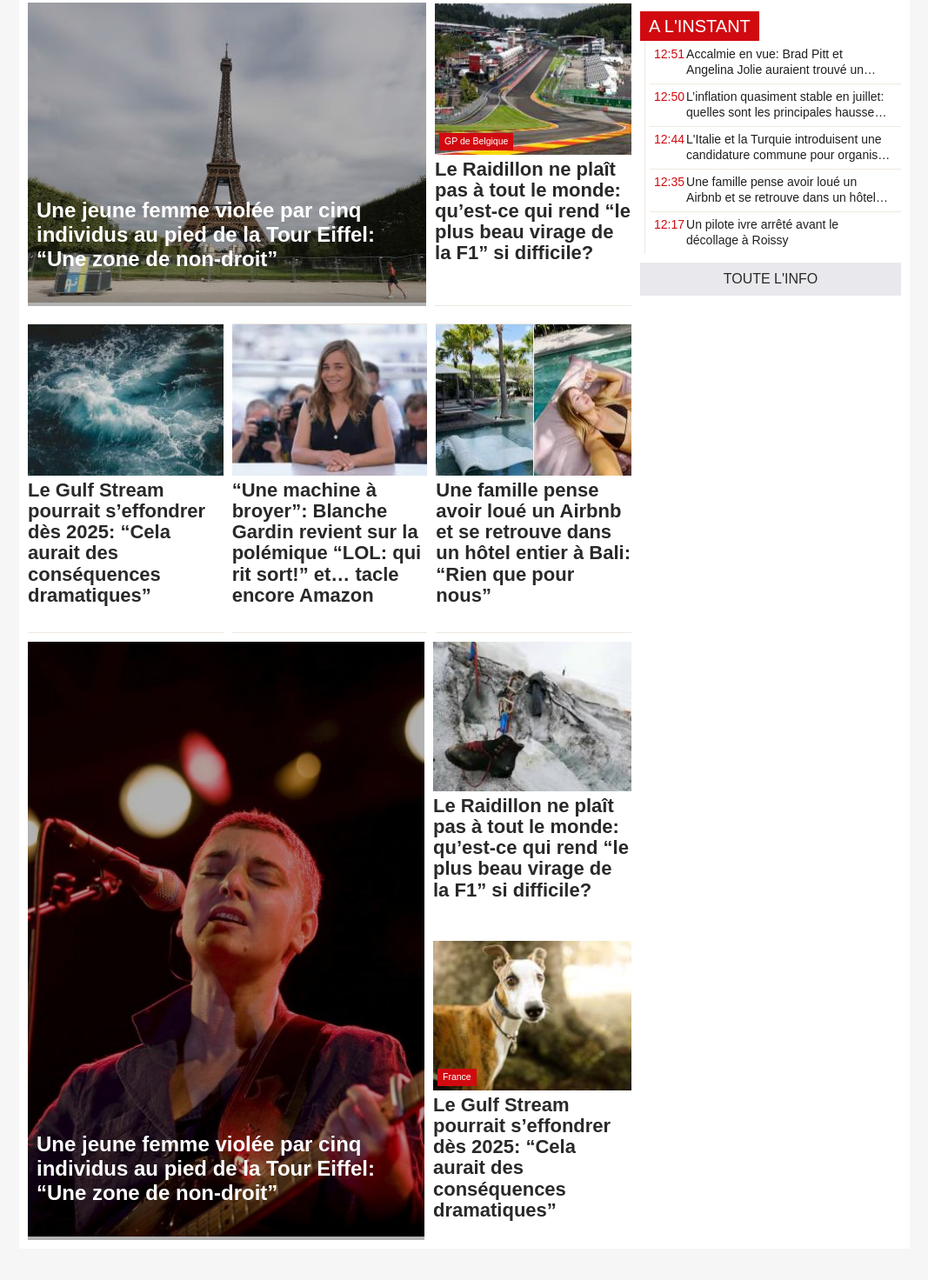
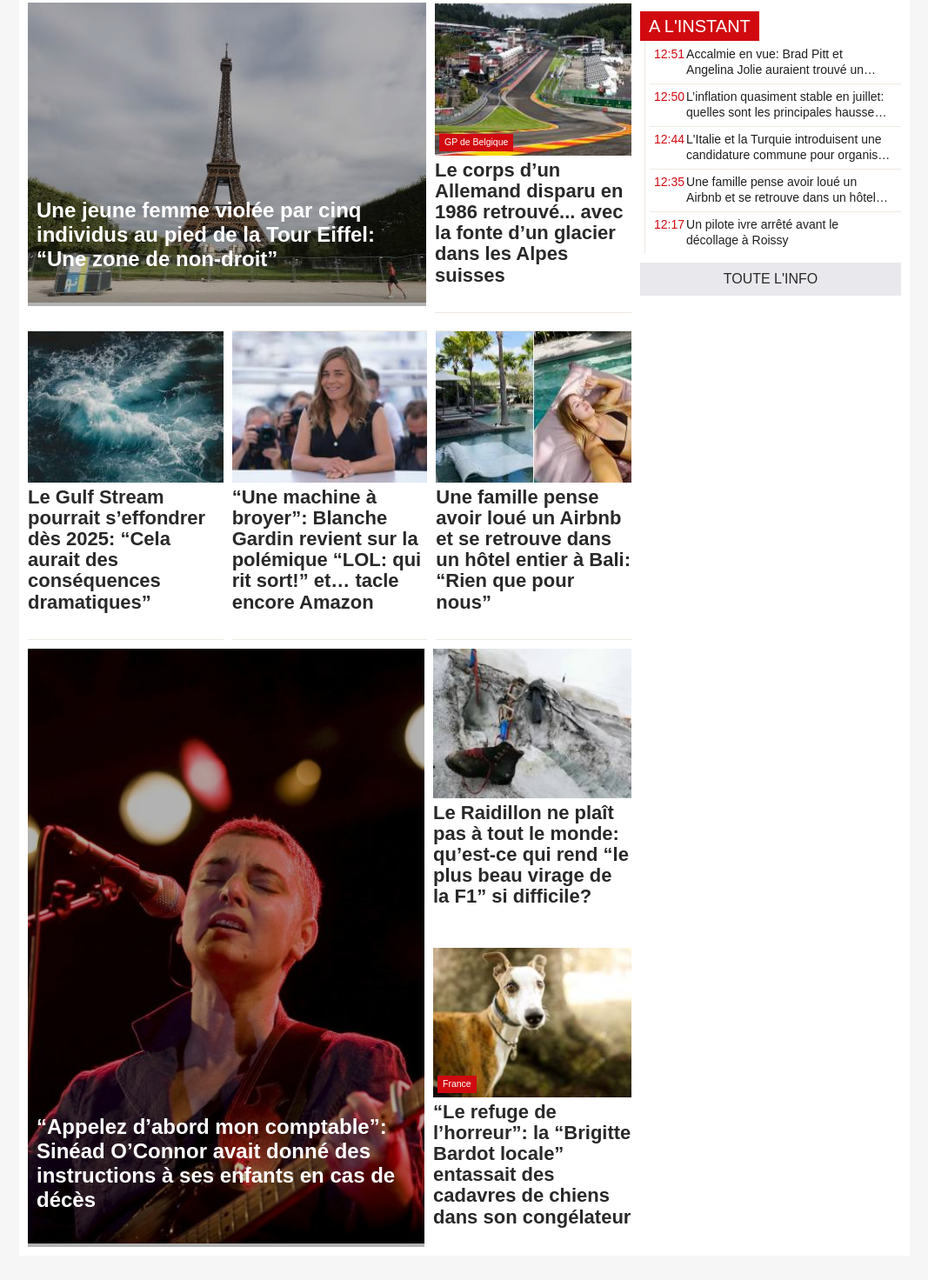
Before and after one commit to tech-colab/7sur7-clone-website, a plain HTML site: page home.html in a window 1280 px wide. Shown: the part 124-1596 px from the top of the page at 87% size, without its empty margins (106-1173 px from the left). Drawn offline with Linux system fonts and the light colour scheme; a web font is replaced by a local one.

Commit message:
home final version

```diff
--- a/home.html
+++ b/home.html
@@ -226,8 +226,7 @@
                                     <img src="media/sub_article1.jpeg" alt="article1">
                                     <span class="label__text">GP de Belgique</span>
                                 </div>
-                                <h2 class="sub_article_title">Le Raidillon ne plaît pas à tout le monde: qu’est-ce qui
-                                    rend “le plus beau virage de la F1” si difficile?</h2>
+                                <h2 class="sub_article_title">Le corps d’un Allemand disparu en 1986 retrouvé... avec la fonte d’un glacier dans les Alpes suisses</h2>
 
                             </div>
                             <div class="right_article">
@@ -265,8 +264,7 @@
 
                                         <div class="overlay"></div>
                                         <div class="sujet">
-                                            <h3>Une jeune femme violée par cinq individus au pied de la Tour Eiffel:
-                                                “Une zone de non-droit”</h3>
+                                            <h3>“Appelez d’abord mon comptable”: Sinéad O’Connor avait donné des instructi­ons à ses enfants en cas de décès</h3>
                                         </div>
 
                                     </a>
@@ -286,8 +284,7 @@
                                         <img src="media/sub_article6.jpeg" alt="article1">
                                         <span class="label__text">France</span>
                                     </div>
-                                    <h2 class="sub_article_title">Le Gulf Stream pourrait s’effondrer dès 2025: “Cela aurait
-                                        des conséquen­ces dramati­ques”</h2>
+                                    <h2 class="sub_article_title">“Le refuge de l’horreur”: la “Brigitte Bardot locale” entassait des cadavres de chiens dans son congéla­teur</h2>
                                 </div>
                             </div>
                                 <!-- <div class="sub_article">
```
